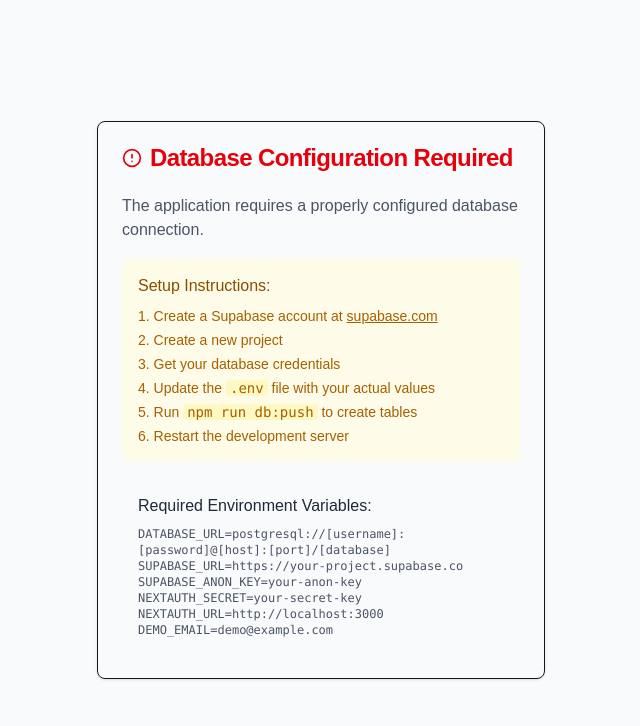
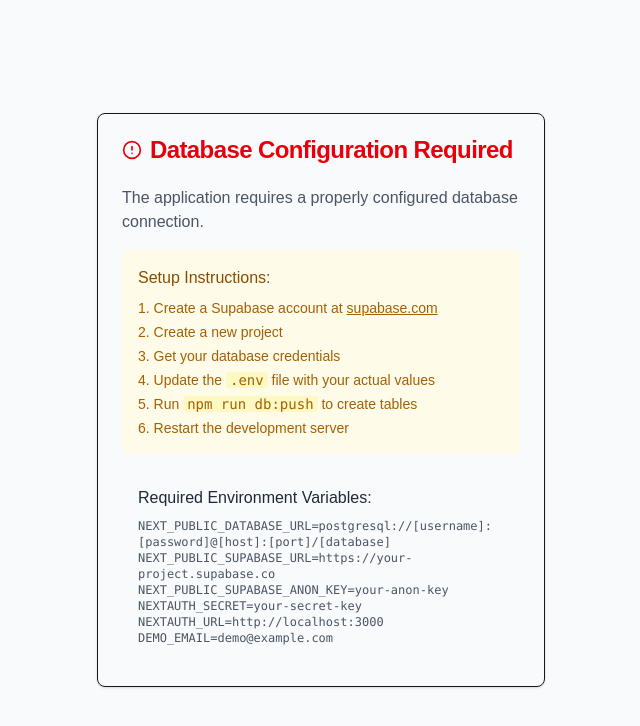
Before and after one commit to shivamy009/esahayak, a Next.js app: page /database-error in a window 1280 px wide. Shown: the top 726 px of the page, without its empty margins (319-959 px from the left). Built offline with nearby package versions, Linux system fonts and the light colour scheme.

Commit message:
refactor: update environment variable references to NEXT_PUBLIC_DATABASE_URL for consistency across the application

```diff
--- a/app/api/buyers/route.ts
+++ b/app/api/buyers/route.ts
@@ -30,7 +30,7 @@ export async function GET(request: NextRequest) {
   } catch (error: any) {
     console.error('Error fetching buyers:', error);
 
-    if (error.message?.includes('DATABASE_URL')) {
+    if (error.message?.includes('NEXT_PUBLIC_DATABASE_URL')) {
       return NextResponse.json({
         error: 'Database not configured. Please check your environment variables.'
       }, { status: 503 });
@@ -59,7 +59,7 @@ export async function POST(request: NextRequest) {
   } catch (error: any) {
     console.error('Error creating buyer:', error);
 
-    if (error.message?.includes('DATABASE_URL')) {
+    if (error.message?.includes('NEXT_PUBLIC_DATABASE_URL')) {
       return NextResponse.json({
         error: 'Database not configured. Please check your environment variables.'
       }, { status: 503 });
--- a/app/api/health/route.ts
+++ b/app/api/health/route.ts
@@ -2,7 +2,7 @@ import { NextResponse } from 'next/server';
 
 export async function GET() {
   const requiredEnvVars = [
-    'DATABASE_URL',
+    'NEXT_PUBLIC_DATABASE_URL',
     'NEXTAUTH_SECRET',
   ];
 
--- a/app/database-error/page.tsx
+++ b/app/database-error/page.tsx
@@ -33,9 +33,9 @@ export default function DatabaseError() {
           <div className="bg-gray-50 p-4 rounded-lg">
             <h4 className="font-medium text-gray-800 mb-2">Required Environment Variables:</h4>
             <code className="text-xs text-gray-600 block whitespace-pre-wrap">
-{`DATABASE_URL=postgresql://[username]:[password]@[host]:[port]/[database]
-SUPABASE_URL=https://your-project.supabase.co
-SUPABASE_ANON_KEY=your-anon-key
+{`NEXT_PUBLIC_DATABASE_URL=postgresql://[username]:[password]@[host]:[port]/[database]
+NEXT_PUBLIC_SUPABASE_URL=https://your-project.supabase.co
+NEXT_PUBLIC_SUPABASE_ANON_KEY=your-anon-key
 NEXTAUTH_SECRET=your-secret-key
 NEXTAUTH_URL=http://localhost:3000
 DEMO_EMAIL=demo@example.com`}
--- a/components/environment-checker.tsx
+++ b/components/environment-checker.tsx
@@ -26,16 +26,16 @@ export function EnvironmentChecker() {
     } catch (error) {
       setEnvStatus({
         configured: false,
-        missing: ['DATABASE_URL', 'NEXTAUTH_SECRET'],
+        missing: ['NEXT_PUBLIC_DATABASE_URL', 'NEXTAUTH_SECRET'],
       });
     }
   };
 
   const copyEnvTemplate = () => {
     const template = `# Database
-DATABASE_URL=your_supabase_database_url
-SUPABASE_URL=your_supabase_project_url
-SUPABASE_ANON_KEY=your_supabase_anon_key
+NEXT_PUBLIC_DATABASE_URL=your_supabase_NEXT_PUBLIC_DATABASE_URL
+NEXT_PUBLIC_SUPABASE_URL=your_supabase_project_url
+NEXT_PUBLIC_SUPABASE_ANON_KEY=your_NEXT_PUBLIC_SUPABASE_ANON_KEY
 
 # Auth
 NEXTAUTH_URL=http://localhost:3000
@@ -122,9 +122,9 @@ DEMO_EMAIL=demo@example.com`;
           </div>
           <pre className="text-xs text-gray-600 overflow-x-auto">
 {`# Database
-DATABASE_URL=your_supabase_database_url
-SUPABASE_URL=your_supabase_project_url
-SUPABASE_ANON_KEY=your_supabase_anon_key
+NEXT_PUBLIC_DATABASE_URL=your_supabase_NEXT_PUBLIC_DATABASE_URL
+NEXT_PUBLIC_SUPABASE_URL=your_supabase_project_url
+NEXT_PUBLIC_SUPABASE_ANON_KEY=your_NEXT_PUBLIC_SUPABASE_ANON_KEY
 
 # Auth
 NEXTAUTH_URL=http://localhost:3000
@@ -140,8 +140,8 @@ DEMO_EMAIL=demo@example.com`}
           <ol className="text-sm text-blue-700 space-y-1 list-decimal list-inside">
             <li>Go to <a href="https://supabase.com" className="underline" target="_blank" rel="noopener noreferrer">supabase.com</a> and create an account</li>
             <li>Create a new project</li>
-            <li>Go to Settings → Database → Connection string (URI format) for DATABASE_URL</li>
-            <li>Go to Settings → API for SUPABASE_URL and SUPABASE_ANON_KEY</li>
+            <li>Go to Settings → Database → Connection string (URI format) for NEXT_PUBLIC_DATABASE_URL</li>
+            <li>Go to Settings → API for NEXT_PUBLIC_SUPABASE_URL and NEXT_PUBLIC_SUPABASE_ANON_KEY</li>
           </ol>
         </div>
       </CardContent>
--- a/create-demo-user.ts
+++ b/create-demo-user.ts
@@ -4,7 +4,7 @@ import postgres from 'postgres';
 import { users } from './lib/db/schema';
 import { eq } from 'drizzle-orm';
 
-const connectionString = process.env.DATABASE_URL!;
+const connectionString = process.env.NEXT_PUBLIC_DATABASE_URL!;
 const client = postgres(connectionString);
 const db = drizzle(client, { schema: { users } });
 
--- a/drizzle.config.ts
+++ b/drizzle.config.ts
@@ -5,6 +5,6 @@ export default {
   out: './drizzle',
   dialect: 'postgresql',
   dbCredentials: {
-    url: process.env.DATABASE_URL!,
+    url: process.env.NEXT_PUBLIC_DATABASE_URL!,
   },
 } satisfies Config;
--- a/lib/db/index.ts
+++ b/lib/db/index.ts
@@ -5,11 +5,11 @@ import * as schema from './schema';
 let db: any;
 let isDbConfigured: () => boolean;
 
-if (!process.env.DATABASE_URL ||
-    process.env.DATABASE_URL === 'your_supabase_database_url' ||
-    process.env.DATABASE_URL.includes('[YOUR-PASSWORD]')) {
+if (!process.env.NEXT_PUBLIC_DATABASE_URL ||
+    process.env.NEXT_PUBLIC_DATABASE_URL === 'your_supabase_NEXT_PUBLIC_DATABASE_URL' ||
+    process.env.NEXT_PUBLIC_DATABASE_URL.includes('[YOUR-PASSWORD]')) {
 
-  console.warn('DATABASE_URL is not properly configured. Using mock database for demo purposes.');
+  console.warn('NEXT_PUBLIC_DATABASE_URL is not properly configured. Using mock database for demo purposes.');
 
   // Create a mock database object for demo purposes
   db = {
@@ -60,7 +60,7 @@ if (!process.env.DATABASE_URL ||
 
   isDbConfigured = () => false;
 } else {
-  const client = postgres(process.env.DATABASE_URL);
+  const client = postgres(process.env.NEXT_PUBLIC_DATABASE_URL);
   db = drizzle(client, { schema });
   isDbConfigured = () => true;
 }
--- a/lib/services/buyer.ts
+++ b/lib/services/buyer.ts
@@ -7,7 +7,7 @@ export class BuyerService {
   static async createBuyer(data: Omit<NewBuyer, 'id' | 'createdAt' | 'updatedAt' | 'ownerId'>, userId: string) {
     try {
       // Return mock data if database is not configured
-      if (!process.env.DATABASE_URL || process.env.DATABASE_URL.includes('[YOUR-PASSWORD]')) {
+      if (!process.env.NEXT_PUBLIC_DATABASE_URL || process.env.NEXT_PUBLIC_DATABASE_URL.includes('[YOUR-PASSWORD]')) {
         return {
           id: 'demo-buyer-' + Date.now(),
           ...data,
@@ -41,7 +41,7 @@ export class BuyerService {
       const offset = (page - 1) * pageSize;
 
       // Return mock data if database is not configured
-      if (!process.env.DATABASE_URL || process.env.DATABASE_URL.includes('[YOUR-PASSWORD]')) {
+      if (!process.env.NEXT_PUBLIC_DATABASE_URL || process.env.NEXT_PUBLIC_DATABASE_URL.includes('[YOUR-PASSWORD]')) {
         return {
           buyers: [{
             id: 'demo-buyer-1',
```
Also changed, not shown: 1 other file (tests, documents, lock files or other folders).
